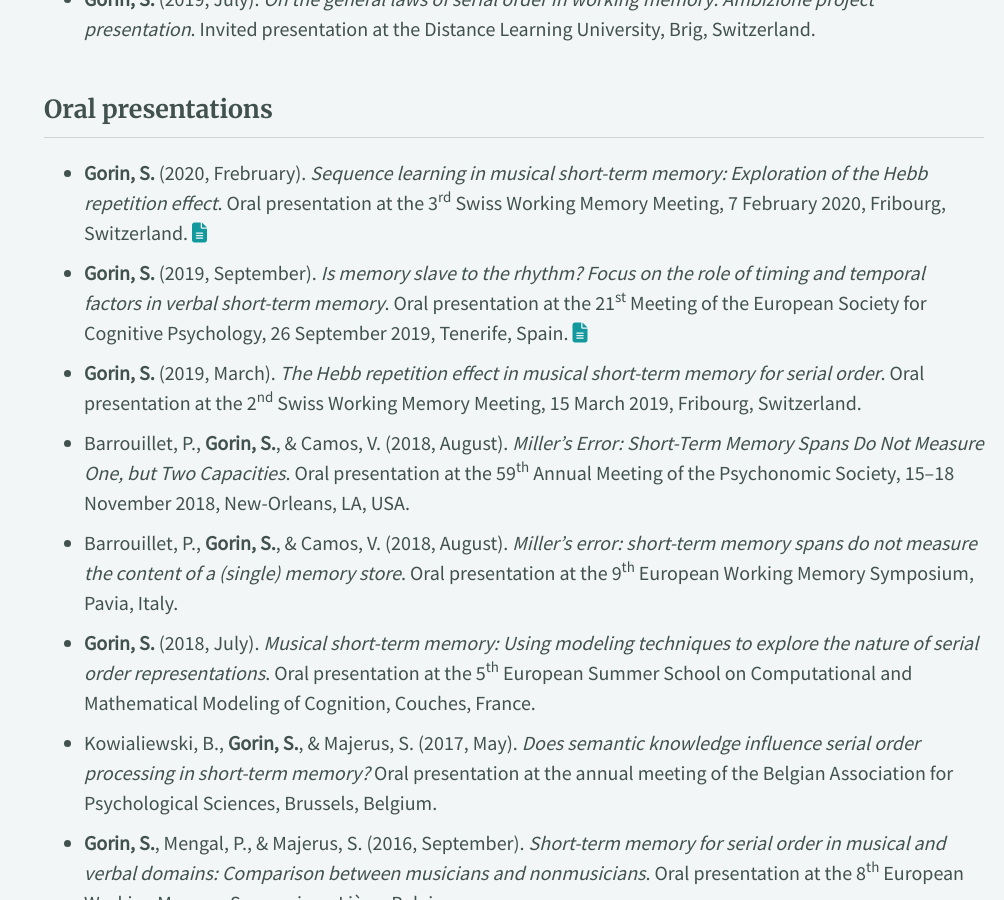
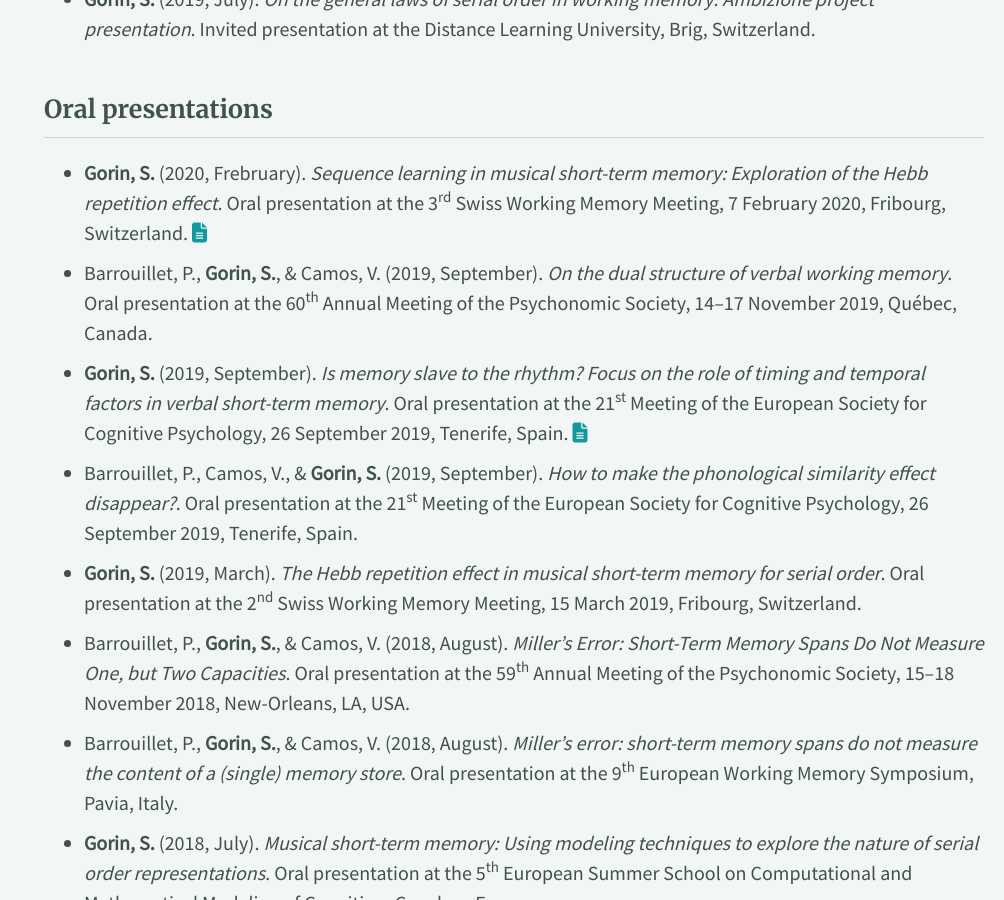
Before and after one commit to gorinsimon/gorinsimon.github.io, a Jekyll site: the page built from _pages/presentations.md, in a window 1280 px wide and 900 px high, scrolled down 567 px. Shown: the whole window, without its empty margins (276-1280 px from the left). Built offline with Jekyll 4.4.1, drawn with Linux system fonts in a browser that asks for light colours; cached includes are drawn as plain includes; nearby versions of some CDN libraries.

Commit message:
Update presentations.md

```diff
--- a/_pages/presentations.md
+++ b/_pages/presentations.md
@@ -13,7 +13,9 @@ domains*. Psycholinguistics lab seminar, University of Geneva, Geneva, Switzerla
 
 ## Oral presentations
 + **Gorin, S.** (2020, Frebruary). *Sequence learning in musical short-term memory: Exploration of the Hebb repetition effect*. Oral presentation at the 3<sup>rd</sup> Swiss Working Memory Meeting, 7 February 2020, Fribourg, Switzerland. [<i class="fas fa-file-alt"></i>](https://osf.io/k6q9g)
++ Barrouillet, P., **Gorin, S.**, & Camos, V. (2019, September). *On the dual structure of verbal working memory*. Oral presentation at the 60<sup>th</sup> Annual Meeting of the Psychonomic Society, 14–17 November 2019, Québec, Canada.
 + **Gorin, S.** (2019, September). *Is memory slave to the rhythm? Focus on the role of timing and temporal factors in verbal short-term memory*. Oral presentation at the 21<sup>st</sup> Meeting of the European Society for Cognitive Psychology, 26 September 2019, Tenerife, Spain. [<i class="fas fa-file-alt"></i>](https://osf.io/a8cym)
++ Barrouillet, P., Camos, V., & **Gorin, S.** (2019, September). *How to make the phonological similarity effect disappear?*. Oral presentation at the 21<sup>st</sup> Meeting of the European Society for Cognitive Psychology, 26 September 2019, Tenerife, Spain.
 + **Gorin, S.** (2019, March). *The Hebb repetition effect in musical short-term memory for serial order*. Oral presentation at the 2<sup>nd</sup> Swiss Working Memory Meeting, 15 March 2019, Fribourg, Switzerland.
 + Barrouillet, P., **Gorin, S.**, & Camos, V. (2018, August). *Miller’s Error: Short-Term Memory Spans Do Not Measure One, but Two Capacities*. Oral presentation at the 59<sup>th</sup> Annual Meeting of the Psychonomic Society, 15–18 November 2018, New-Orleans, LA, USA.
 + Barrouillet, P., **Gorin, S.**, & Camos, V. (2018, August). *Miller’s error: short-term memory spans do not measure the content of a (single) memory store*. Oral presentation at the 9<sup>th</sup> European Working Memory Symposium, Pavia, Italy.
```
